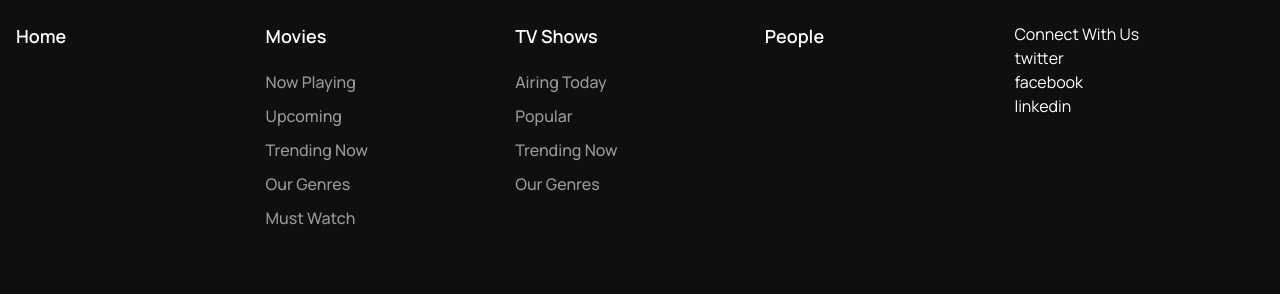
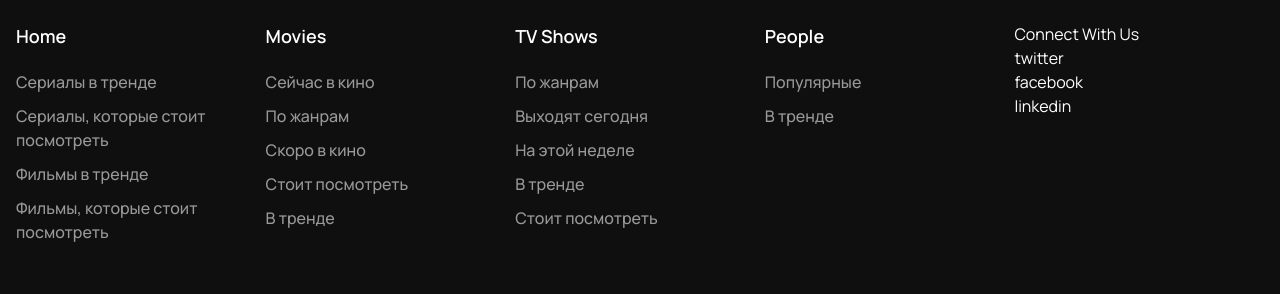
Before and after one commit to CrawFish666/cine-vault, a React (Vite) app: page / in a window 1280 px wide. Shown: the part 1035-1329 px from the top of the page. Built offline with nearby package versions, Linux system fonts and the light colour scheme; no server answers.

Commit message:
feat: Добавлены все якори для подвала

```diff
--- a/src/components/Footer/sectionLinks.ts
+++ b/src/components/Footer/sectionLinks.ts
@@ -6,19 +6,28 @@ export type SectionLinkItem = {
 }
 
 export const sectionLinks: Record<string, SectionLinkItem[]> = {
-	[ROUTES.HOME]: [],
+	[ROUTES.HOME]: [
+		{id: "trending-tv-shows", label: "Сериалы в тренде"},
+		{id: "must-watch-tv-shows", label: "Сериалы, которые стоит посмотреть"},
+		{id: "trending-movies", label: "Фильмы в тренде"},
+		{ id: "must-watch-movies", label: "Фильмы, которые стоит посмотреть"}
+	],
 	[ROUTES.MOVIES]: [
-		{ id: "nowPlayingMovies", label: "Now Playing" },
-		{ id: "upcoming-movies", label: "Upcoming" },
-		{ id: "trending-movies", label: "Trending Now" },
-		{ id: "genres-movies", label: "Our Genres" },
-		{ id: "must-watch-movies", label: "Must Watch" },
+		{ id: "now-playing-movies", label: "Сейчас в кино" },
+		{ id: "genres-movies", label: "По жанрам" },
+		{ id: "upcoming-movies", label: "Скоро в кино" },
+		{ id: "must-watch-movies", label: "Стоит посмотреть" },
+		{ id: "trending-movies", label: "В тренде" },
 	],
 	[ROUTES.TV_SHOWS]: [
-		{ id: "airingTodayTVShows", label: "Airing Today" },
-		{ id: "popularTVShows", label: "Popular" },
-		{ id: "trendingTVShows", label: "Trending Now" },
-		{ id: "genresTVShows", label: "Our Genres" },
+		{ id: "genres-tv-shows", label: "По жанрам" },
+		{ id: "airing-today-tv-shows", label: "Выходят сегодня" },
+		{ id: "airing-next-week-tv-shows", label: "На этой неделе" },
+		{ id: "trending-tv-shows", label: "В тренде" },
+		{ id: "must-watch-tv-shows", label: "Стоит посмотреть" },
 	],
-	[ROUTES.PEOPLE]: [],
+	[ROUTES.PEOPLE]: [
+		{ id: "popular-peoples", label: "Популярные" },
+		{ id: "trending-peoples", label: "В тренде" },
+	],
 }
```
